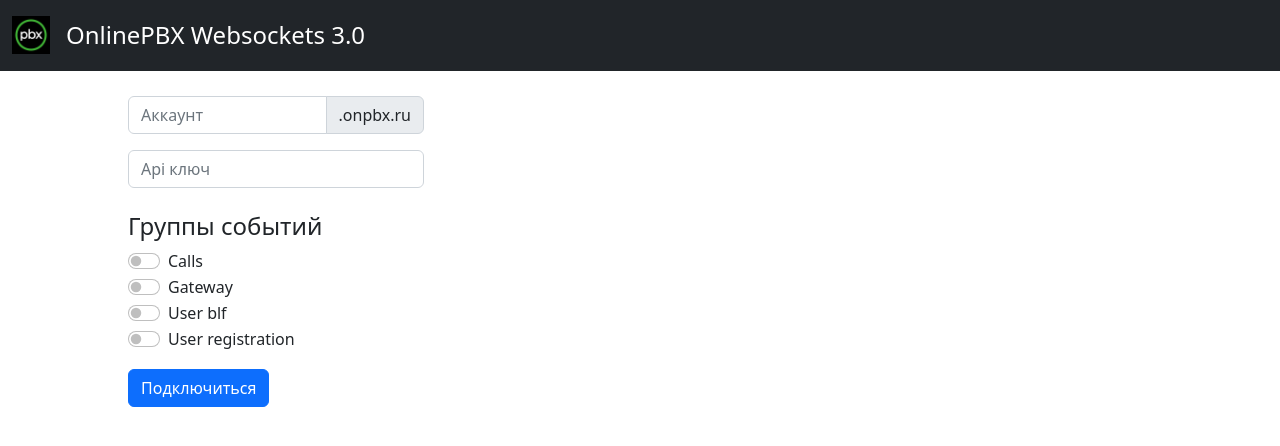
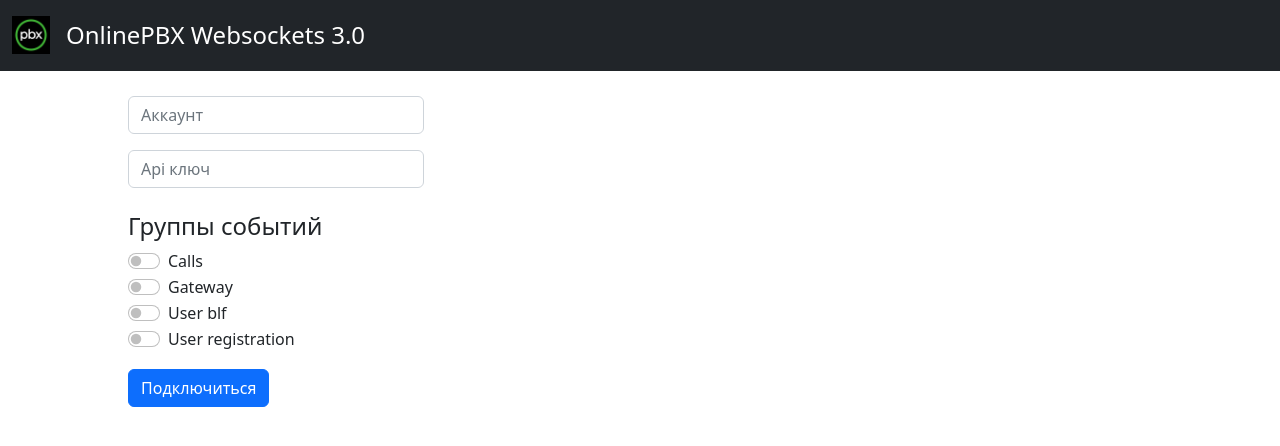
Before and after one commit to ArsenyKonkolovich/web-sockets-onlinepbx_web, a React (Create React App) app: page / in a window 1280 px wide. Shown: the top 446 px of the page. Built offline with nearby package versions, Linux system fonts and the light colour scheme; no server answers.

Commit message:
Delete span in setAccountName input

```diff
--- a/src/Events.js
+++ b/src/Events.js
@@ -8,6 +8,7 @@ function Events({ state }) {
     const [events, setEvents] = useState('');
 
     useEffect(() => {
+        if(state.isConnect === true)
         wsConnect(state, setEvents);
     }, [state.isConnect])
 
--- a/src/Form.js
+++ b/src/Form.js
@@ -30,7 +30,6 @@ export function Form({state, dispatch}) {
         <form >
             <div className="input-group mb-3">
                 <input type="text" onChange={handleInputChange} name="setAccountName" className="form-control" placeholder="Аккаунт" aria-label="Аккаунт" aria-describedby="basic-addon2"></input>
-                <span className="input-group-text" id="basic-addon2">.onpbx.ru</span>
             </div>
             <div className="input-group mb-3">
                 <input type="text" onChange={handleInputChange} name="setApiKey" className="form-control" placeholder="Api ключ" aria-label="Api ключ" aria-describedby="basic-addon2"></input>
--- a/src/wsConnect/wsConnect.js
+++ b/src/wsConnect/wsConnect.js
@@ -13,7 +13,7 @@ const wsConnect = (props, setEvents) => {
 
     const groupNames = [calls, gateway, userBlf, userRegistration]
 
-    const ws = new WebSocket(`wss://${account}.onpbx.ru:3342/?key=${apiKey}`);
+    const ws = new WebSocket(`wss://${account}:3342/?key=${apiKey}`);
 
     ws.onopen = function () {
         ws.send(JSON.stringify({
```
